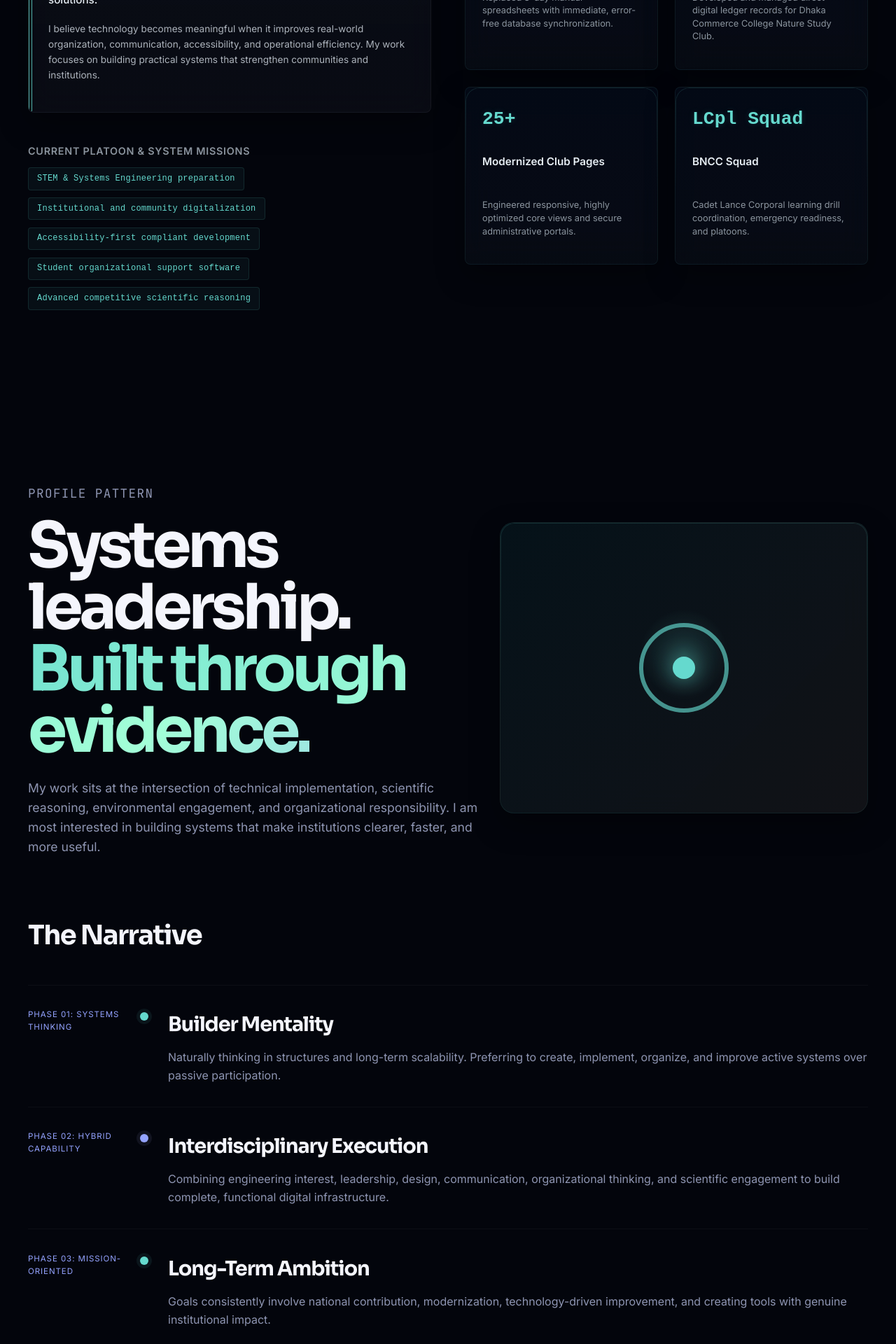
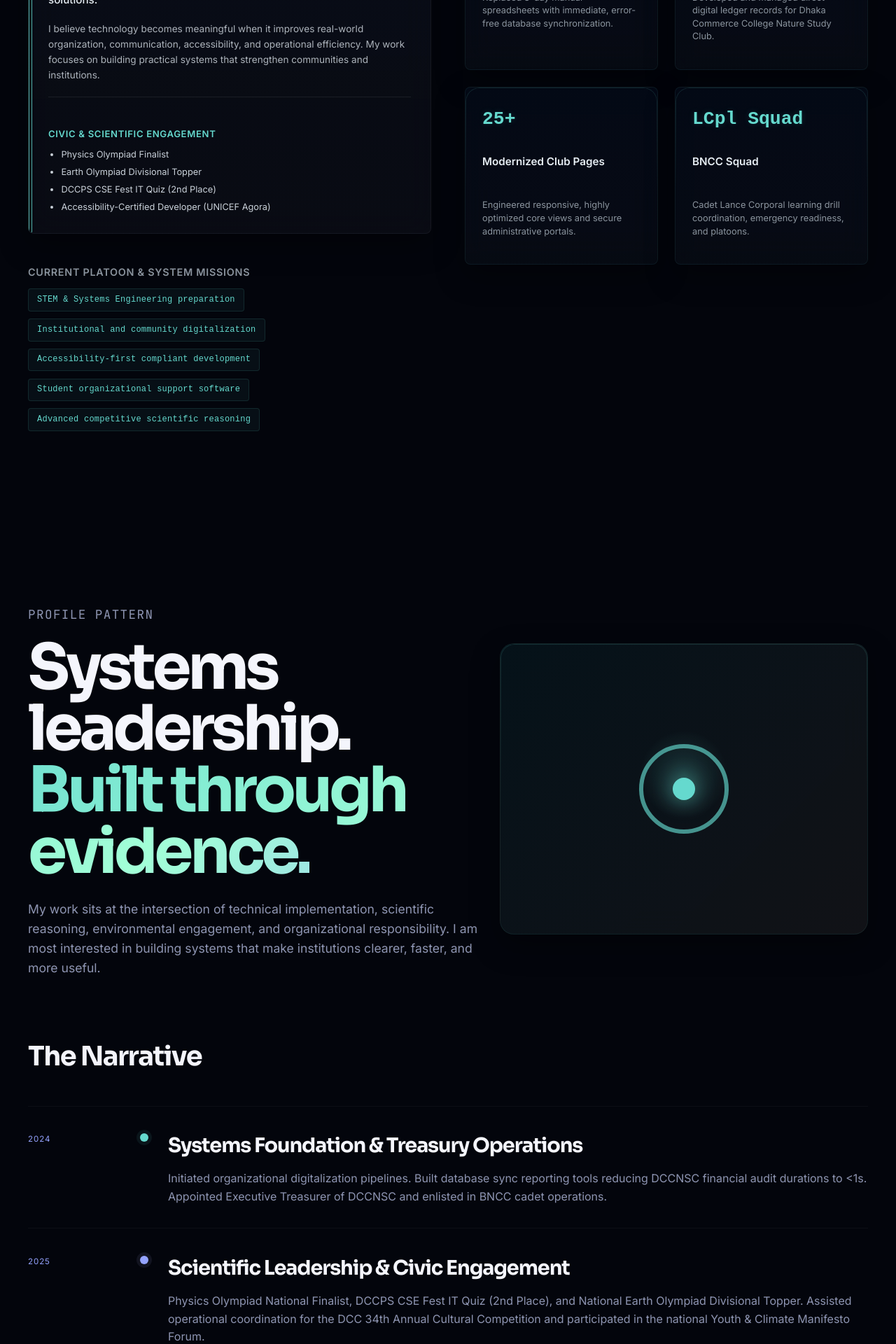
Before and after one commit to maherukhislam/Portfolio, a React (Vite) app: page / in a window 1280 px wide. Shown: the part 1500-3420 px from the top of the page at 70% size. Built offline with nearby package versions, Linux system fonts and the light colour scheme.

Commit message:
feat: add HighlightsSection component, expand profile data, and include professional LLM dossier

```diff
--- a/index.html
+++ b/index.html
@@ -117,7 +117,8 @@
     ],
     "award": [
       "BDOC Physics Olympiad National Finalist 2025",
-      "National Earth Olympiad Divisional Topper 2025"
+      "National Earth Olympiad Divisional Topper 2025",
+      "DCCPS CSE Fest 2025 — IT Quiz (2nd Place)"
     ],
     "description": "Md. Maherukh Islam is a multidisciplinary student innovator, developer, and systems builder based in Dhaka, Bangladesh, specializing in engineering digital pipelines and local ledger databases."
   }
--- a/src/components/sections/HighlightsSection.tsx
+++ b/src/components/sections/HighlightsSection.tsx
@@ -30,6 +30,17 @@ export function HighlightsSection({ data }: Readonly<HighlightsSectionProps>) {
             <p style={{ fontSize: "0.85rem", opacity: 0.85, lineHeight: "1.6" }}>
               {data.philosophy}
             </p>
+            <div style={{ marginTop: "1.25rem", paddingTop: "1.25rem", borderTop: "1px solid rgba(230, 237, 243, 0.08)" }}>
+              <h5 style={{ color: "#65d9ce", marginBottom: "0.6rem", fontSize: "0.82rem", textTransform: "uppercase", letterSpacing: "0.05em" }}>
+                Civic &amp; Scientific Engagement
+              </h5>
+              <ul style={{ margin: 0, paddingLeft: "1.15rem", display: "flex", flexDirection: "column", gap: "0.45rem" }}>
+                <li style={{ fontSize: "0.8rem", color: "#c9d1d9", lineHeight: "1.4" }}>Physics Olympiad Finalist</li>
+                <li style={{ fontSize: "0.8rem", color: "#c9d1d9", lineHeight: "1.4" }}>Earth Olympiad Divisional Topper</li>
+                <li style={{ fontSize: "0.8rem", color: "#c9d1d9", lineHeight: "1.4" }}>DCCPS CSE Fest IT Quiz (2nd Place)</li>
+                <li style={{ fontSize: "0.8rem", color: "#c9d1d9", lineHeight: "1.4" }}>Accessibility-Certified Developer (UNICEF Agora)</li>
+              </ul>
+            </div>
           </div>
 
           <div>
--- a/src/data/mockData.ts
+++ b/src/data/mockData.ts
@@ -161,25 +161,18 @@ export const portfolioData = {
     narrativeTitle: "The Narrative",
     timeline: [
       {
-        phase: "Phase 01: Systems Thinking",
-        title: "Builder Mentality",
+        phase: "2024",
+        title: "Systems Foundation & Treasury Operations",
         description:
-          "Naturally thinking in structures and long-term scalability. Preferring to create, implement, organize, and improve active systems over passive participation.",
+          "Initiated organizational digitalization pipelines. Built database sync reporting tools reducing DCCNSC financial audit durations to <1s. Appointed Executive Treasurer of DCCNSC and enlisted in BNCC cadet operations.",
         tone: "teal",
       },
       {
-        phase: "Phase 02: Hybrid Capability",
-        title: "Interdisciplinary Execution",
+        phase: "2025",
+        title: "Scientific Leadership & Civic Engagement",
         description:
-          "Combining engineering interest, leadership, design, communication, organizational thinking, and scientific engagement to build complete, functional digital infrastructure.",
+          "Physics Olympiad National Finalist, DCCPS CSE Fest IT Quiz (2nd Place), and National Earth Olympiad Divisional Topper. Assisted operational coordination for the DCC 34th Annual Cultural Competition and participated in the national Youth & Climate Manifesto Forum.",
         tone: "primary",
-      },
-      {
-        phase: "Phase 03: Mission-Oriented",
-        title: "Long-Term Ambition",
-        description:
-          "Goals consistently involve national contribution, modernization, technology-driven improvement, and creating tools with genuine institutional impact.",
-        tone: "teal",
       },
     ] as const satisfies readonly TimelineItem[],
     quote:
@@ -307,18 +300,25 @@ export const portfolioData = {
     science: [
       {
         icon: "PHY",
-        title: "BDOC Physics Olympiad",
-        meta: "National Finalist / 2025",
+        title: "BDOC Physics Olympiad 2025",
+        meta: "Finalist",
         description:
-          "National-level finalist, indicating deep conceptual understanding, mathematical reasoning, persistence under competition, and analytical scientific aptitude.",
+          "Recognized for performance and analytical excellence in competitive physics.",
       },
       {
         icon: "EAR",
-        title: "National Earth Olympiad",
-        meta: "Divisional Topper / 2025",
+        title: "National Earth Olympiad 2025",
+        meta: "Divisional Topper",
         description:
-          "Recognized as the Divisional Topper by the Bangladesh Youth Environmental Initiative (BYEI), proving mastery in ecological geology, earth sciences, and sustainability.",
+          "Selected among divisional toppers for participation in the national-level environmental science competition organized by Bangladesh Youth Environmental Initiative.",
         metaTone: "blue",
+      },
+      {
+        icon: "IT",
+        title: "DCCPS CSE Fest 2025",
+        meta: "IT Quiz (2nd Place)",
+        description:
+          "Achieved 2nd place in the Junior IT Quiz competition, demonstrating technical and analytical problem-solving capability.",
       },
     ] as const satisfies readonly AwardItem[],
     training: [
@@ -334,6 +334,13 @@ export const portfolioData = {
         meta: "Passport to Earning (P2E) Bangladesh",
         description:
           "Completed professional readiness certification focused on leadership communication, team synergy, logical writing, and executive presence.",
+      },
+      {
+        title: "Manifesto Talk — Youth, Environment & Climate",
+        meta: "Discussion Forum / 2025",
+        description:
+          "Attended a national youth and climate discussion forum featuring representatives associated with the interim government, focusing on environmental awareness, youth engagement, and future sustainability initiatives.",
+        metaTone: "blue",
       },
     ] as const satisfies readonly AwardItem[],
     leadershipLogs: [
@@ -370,9 +377,20 @@ export const portfolioData = {
           "Become Divisional Topper in the National Earth Olympiad, demonstrating deep expertise in earth sciences and sustainability",
           "wrote and presented educational content on ecological geology, climate change, and conservation for student audiences",
           "perticipated in environmental initiatives and workshops to promote sustainability awareness on campus and in the community"
-
         ],
         icon: "EARTH",
+      },
+      {
+        role: "Cultural Competition Operations Volunteer",
+        organization: "Dhaka Commerce College",
+        period: "2025",
+        impact: "Assisted in operational coordination and event execution during the 34th Annual Cultural Competition.",
+        details: [
+          "Supported crowd control, scheduling alignments, and coordination of stage events during active sessions",
+          "Managed logistical routing for participants, equipment, and guest judges at the venue",
+          "Collaborated directly with college administration to ensure structural event execution guidelines were maintained"
+        ],
+        icon: "OPS",
       }
     ] as const satisfies readonly LeadershipItem[],
   } as const,
```
Also changed, not shown: public/llms.txt.
